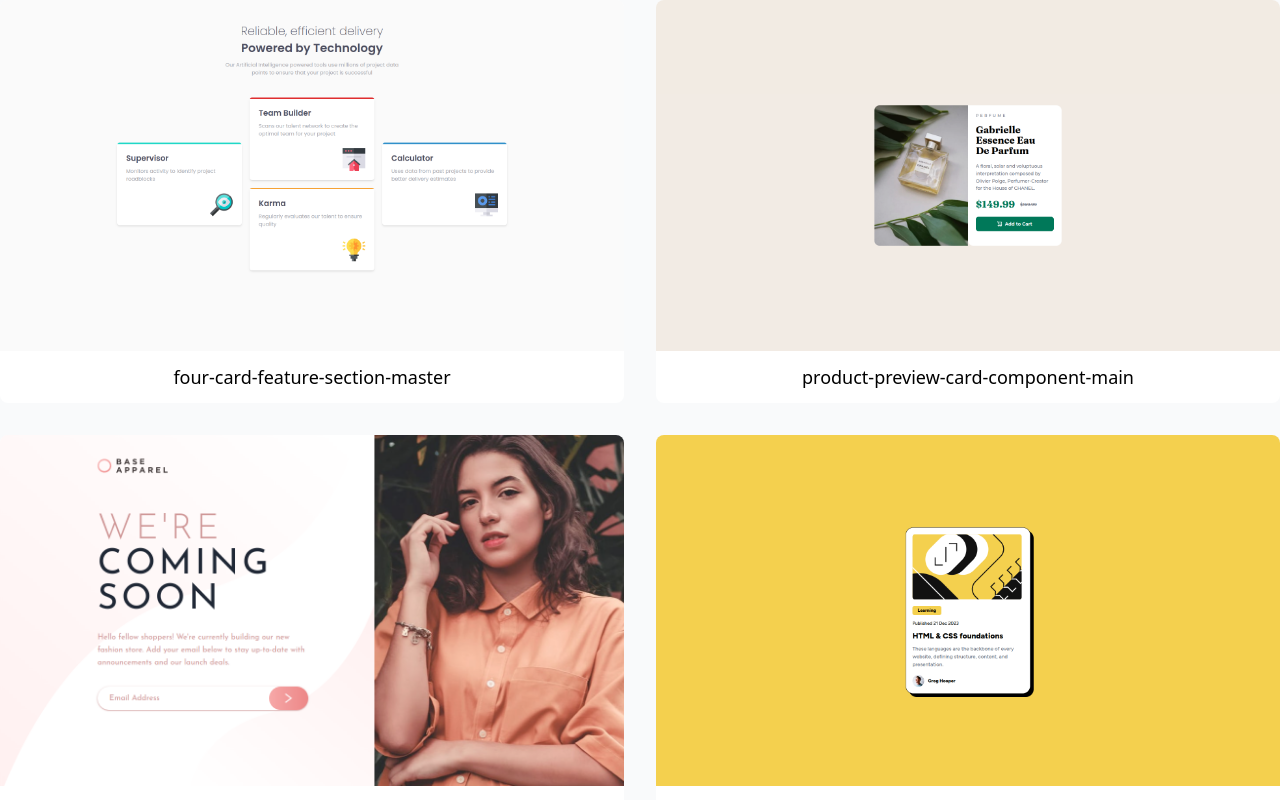
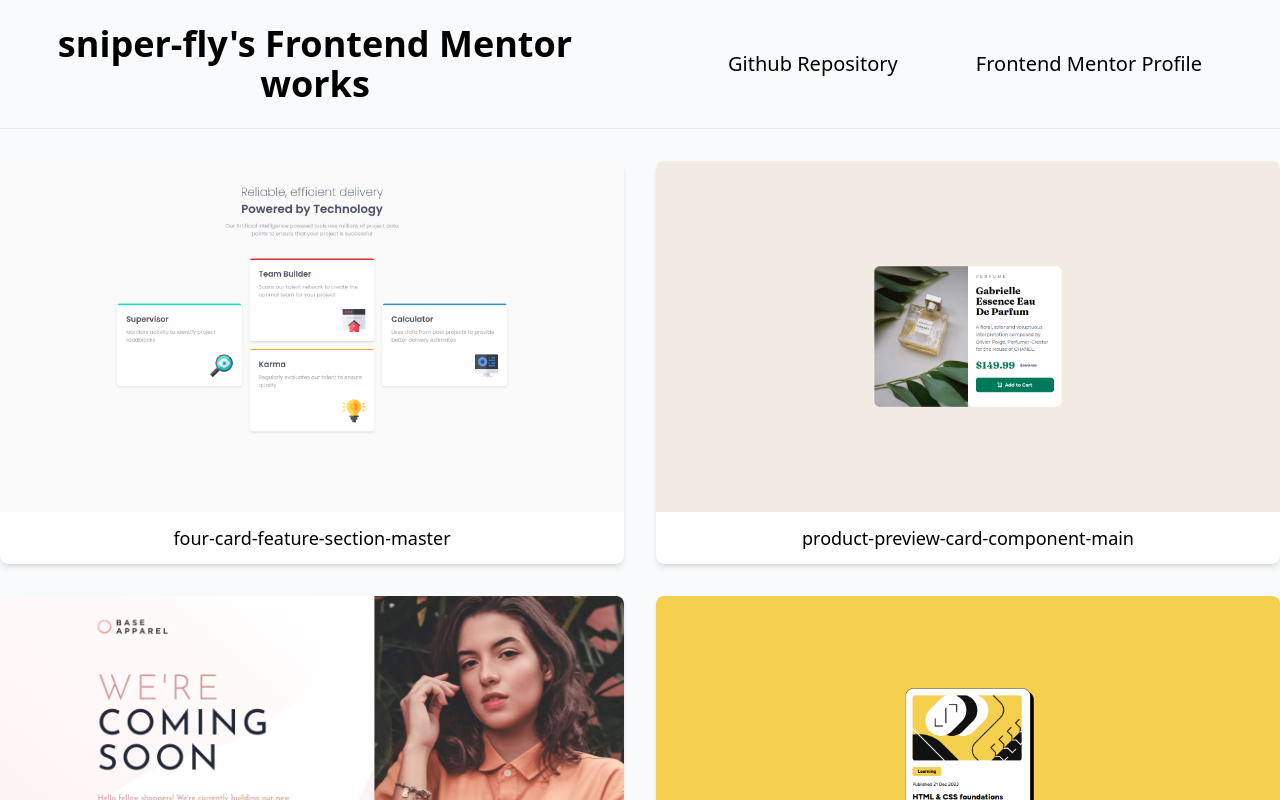
Before and after one commit to sniper-fly/frontend_mentor, a Next.js app: page / in a window 1280 px wide. Shown: the top 800 px of the page. Built offline with nearby package versions, Linux system fonts and the light colour scheme.

Commit message:
create header

```diff
--- a/src/app/page.tsx
+++ b/src/app/page.tsx
@@ -5,8 +5,8 @@ function Card({ className, title }: { className?: string; title: string }) {
   return (
     <Link href={`/${title}`}>
       <div
-        className={`${className} cursor-pointer overflow-hidden rounded-lg
-      bg-white transition-transform duration-200
+        className={`${className} cursor-pointer overflow-hidden rounded-lg bg-white
+      shadow-md transition-transform duration-200
       hover:scale-105`}
       >
         <Image
@@ -15,7 +15,7 @@ function Card({ className, title }: { className?: string; title: string }) {
           width={1500}
           height={1500}
         />
-        <p className="text-center text-lg font-medium my-3">{title}</p>
+        <p className="my-3 text-center text-lg font-medium">{title}</p>
       </div>
     </Link>
   );
@@ -31,10 +31,33 @@ export default function Home() {
   ];
 
   return (
-    <div className="container mx-auto grid grid-cols-1 gap-8 md:grid-cols-2">
-      {works.map((work) => (
-        <Card key={work} title={work} className="" />
-      ))}
-    </div>
+    <>
+      <header className="grid grid-cols-1 gap-5 border-b py-6 md:grid-cols-2">
+        <p className="text-center text-4xl font-bold">
+          sniper-fly's Frontend Mentor works
+        </p>
+        <div className="flex flex-row items-center justify-evenly text-xl">
+          <a
+            className="transition-colors duration-200 hover:text-blue-700"
+            href="https://github.com/sniper-fly/frontend_mentor"
+          >
+            Github Repository
+          </a>
+          <a
+            className="transition-colors duration-200 hover:text-blue-700"
+            href="https://www.frontendmentor.io/profile/sniper-fly"
+          >
+            Frontend Mentor Profile
+          </a>
+        </div>
+      </header>
+      <main className="container mx-auto my-8">
+        <div className="grid grid-cols-1 gap-8 md:grid-cols-2">
+          {works.map((work) => (
+            <Card key={work} title={work} className="" />
+          ))}
+        </div>
+      </main>
+    </>
   );
 }
```
